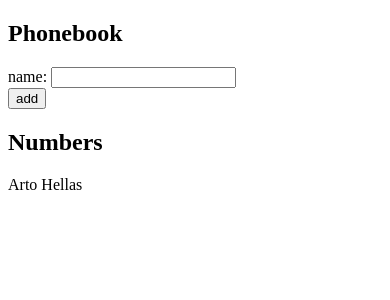
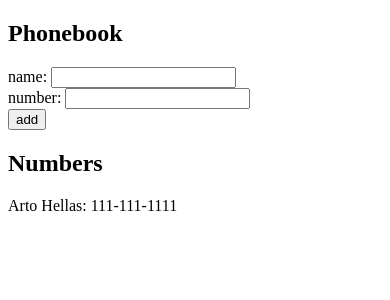
Before and after one commit to kristinamacekovic/fullstackopen-2022, a React (Create React App) app in the folder part2/phonebook/: page / in a window 390 px wide. Shown: the top 300 px of the page. Built offline with nearby package versions, Linux system fonts and the light colour scheme.

Commit message:
2.8: The Phonebook Step3

```diff
--- a/part2/phonebook/src/App.js
+++ b/part2/phonebook/src/App.js
@@ -2,9 +2,10 @@
 
 const App = () => {
   const [persons, setPersons] = useState([
-    { name: 'Arto Hellas' }
-  ])
-  const [newName, setNewName] = useState('')
+    { name: 'Arto Hellas', number: '111-111-1111' }
+  ]);
+  const [newName, setNewName] = useState('');
+  const [newNumber, setNewNumber] = useState('');
 
   const checkForDuplicateNames = () => {
     return (persons.filter(person => person.name === newName).length > 0);
@@ -17,15 +18,21 @@
     }
     else {
       const newNameObject = {
-        name: newName
+        name: newName,
+        number: newNumber
       };
       setPersons(persons.concat(newNameObject));
       setNewName('');
+      setNewNumber('');
     }
   }
 
   const handleNameChange = event => {
     setNewName(event.target.value);
+  }
+
+  const handleNumberChange = event => {
+    setNewNumber(event.target.value);
   }
 
   return (
@@ -36,11 +43,14 @@
           name: <input value={newName} onChange={handleNameChange}/>
         </div>
         <div>
+          number: <input value={newNumber} onChange={handleNumberChange}/>
+        </div>
+        <div>
           <button type="submit">add</button>
         </div>
       </form>
       <h2>Numbers</h2>
-      {persons.map(person => <p key={person.name}>{person.name}</p>)}
+      {persons.map(person => <p key={person.name}>{person.name}: {person.number}</p>)}
     </div>
   )
 }
```
